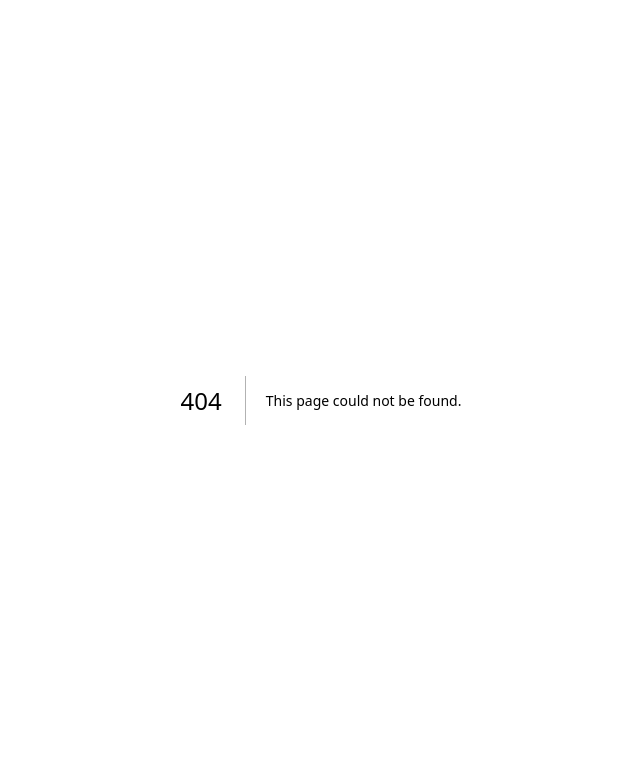
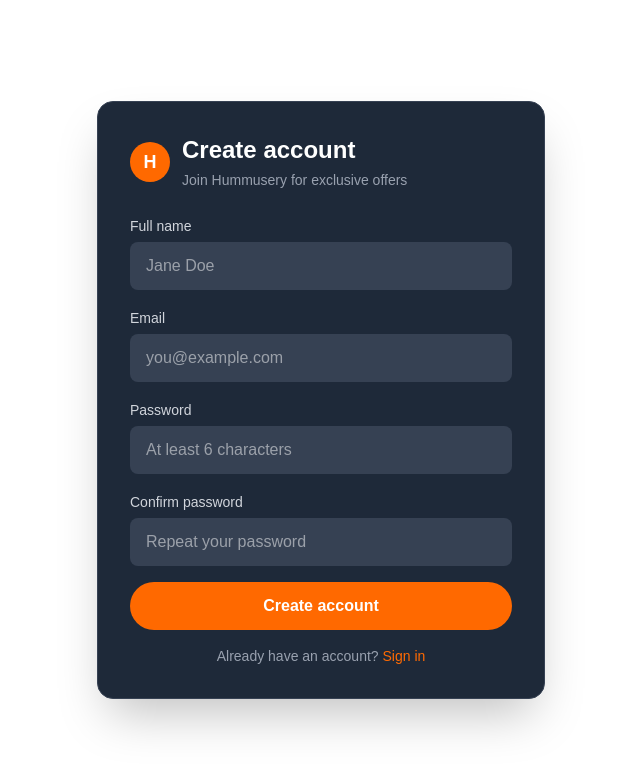
Before and after one commit to VIKAS1011-R/Hummusery, a Next.js app: page /signup in a window 1280 px wide. Before the commit this address had no page. Shown: the top 772 px of the page, without its empty margins (319-959 px from the left). Built offline with nearby package versions, Linux system fonts and the light colour scheme.

Commit message:
signin/signup

```diff
--- /dev/null
+++ b/src/app/components/AuthCard.tsx
@@ -0,0 +1,34 @@
+"use client";
+
+import React from "react";
+
+type Props = {
+  title: string;
+  subtitle?: string;
+  children: React.ReactNode;
+  footer?: React.ReactNode;
+};
+
+const AuthCard: React.FC<Props> = ({ title, subtitle, children, footer }) => {
+  return (
+    <div className="min-h-screen flex items-center justify-center px-4">
+      <div className="w-full max-w-md bg-gray-800 rounded-2xl shadow-2xl border border-gray-700 p-8">
+        <div className="flex items-center space-x-3 mb-6">
+          <div className="h-10 w-10 rounded-full bg-orange-500 flex items-center justify-center text-white text-lg font-bold">H</div>
+          <div>
+            <h1 className="text-2xl font-bold text-white">{title}</h1>
+            {subtitle && <p className="text-sm text-gray-400 mt-1">{subtitle}</p>}
+          </div>
+        </div>
+
+        <div className="space-y-4">
+          {children}
+        </div>
+
+        {footer && <div className="mt-6 text-center text-sm text-gray-400">{footer}</div>}
+      </div>
+    </div>
+  );
+};
+
+export default AuthCard;
--- a/src/app/components/Navbar.tsx
+++ b/src/app/components/Navbar.tsx
@@ -1,9 +1,14 @@
+"use client";
+
 import React, { useEffect, useState } from "react";
+import Link from "next/link";
+import { usePathname } from "next/navigation";
 import { Menu, X, ChefHat } from "lucide-react";
 
 const Navbar: React.FC = () => {
   const [isOpen, setIsOpen] = useState<boolean>(false);
   const [scrolled, setScrolled] = useState<boolean>(false);
+  const pathname = usePathname();
 
   useEffect(() => {
     const handleScroll = () => setScrolled(window.scrollY > 50);
@@ -11,6 +16,13 @@ const Navbar: React.FC = () => {
     window.addEventListener("scroll", handleScroll);
     return () => window.removeEventListener("scroll", handleScroll);
   }, []);
+
+  const closeMenu = () => setIsOpen(false);
+
+  const linkClass = (href: string) =>
+    `text-white transition-colors duration-200 ${
+      pathname === href ? "text-orange-500 font-semibold" : "hover:text-orange-500"
+    }`;
 
   return (
     <nav
@@ -22,18 +34,30 @@ const Navbar: React.FC = () => {
     >
       <div className="max-w-7xl mx-auto px-4 sm:px-6 lg:px-8">
         <div className="flex justify-between items-center h-20">
-          <div className="flex items-center space-x-2 cursor-pointer">
+          <Link href="/" className="flex items-center space-x-2 cursor-pointer">
             <ChefHat className="h-8 w-8 text-orange-500" />
             <span className="text-2xl font-bold text-white">Hummusery</span>
-          </div>
+          </Link>
 
-          <div className="hidden md:flex items-center space-x-8">
-            <a href="#home" className="text-white hover:text-orange-500 transition-colors duration-200">Home</a>
-            <a href="#menu" className="text-white hover:text-orange-500 transition-colors duration-200">Menu</a>
-            <a href="#contact" className="text-white hover:text-orange-500 transition-colors duration-200">Contact Us</a>
-            <button className="bg-orange-500 hover:bg-orange-600 text-white px-6 py-2 rounded-full transition-all duration-200 transform hover:scale-105">
-              Login
-            </button>
+          <div className="hidden md:flex items-center space-x-6">
+            <a href="#home" className={linkClass("/#home")}>Home</a>
+            <a href="#menu" className={linkClass("/#menu")}>Menu</a>
+            <a href="#contact" className={linkClass("/#contact")}>Contact Us</a>
+
+            <div className="flex items-center space-x-3">
+              <Link href="/login">
+                <button
+                  type="button"
+                  className={`px-5 py-2 rounded-full transition-all duration-200 ${
+                    pathname === "/login"
+                      ? "bg-orange-500 text-white transform scale-105"
+                      : "bg-transparent text-white border-2 border-transparent hover:bg-orange-500 hover:text-white"
+                  }`}
+                >
+                  Sign in
+                </button>
+              </Link>
+            </div>
           </div>
 
           <button
@@ -50,10 +74,21 @@ const Navbar: React.FC = () => {
       {isOpen && (
         <div className="md:hidden bg-gray-900 border-t border-gray-800">
           <div className="px-4 py-4 space-y-2">
-            <a href="#home" onClick={() => setIsOpen(false)} className="block px-4 py-2 text-white hover:bg-gray-800 rounded-lg">Home</a>
-            <a href="#menu" onClick={() => setIsOpen(false)} className="block px-4 py-2 text-white hover:bg-gray-800 rounded-lg">Menu</a>
-            <a href="#contact" onClick={() => setIsOpen(false)} className="block px-4 py-2 text-white hover:bg-gray-800 rounded-lg">Contact Us</a>
-            <button className="w-full mt-2 bg-orange-500 hover:bg-orange-600 text-white px-6 py-2 rounded-full" type="button">Login</button>
+            <a href="#home" onClick={closeMenu} className="block px-4 py-2 text-white hover:bg-gray-800 rounded-lg">
+              Home
+            </a>
+            <a href="#menu" onClick={closeMenu} className="block px-4 py-2 text-white hover:bg-gray-800 rounded-lg">
+              Menu
+            </a>
+            <a href="#contact" onClick={closeMenu} className="block px-4 py-2 text-white hover:bg-gray-800 rounded-lg">
+              Contact Us
+            </a>
+
+            <Link href="/login">
+              <a onClick={closeMenu} className="block w-full text-center px-4 py-2 mt-2 bg-transparent text-white border border-gray-700 rounded-lg hover:bg-gray-800">
+                Sign in
+              </a>
+            </Link>
           </div>
         </div>
       )}
--- /dev/null
+++ b/src/app/login/page.tsx
@@ -0,0 +1,79 @@
+"use client";
+
+import React, { useState } from "react";
+import AuthCard from "../components/AuthCard";
+
+export default function LoginPage() {
+  const [email, setEmail] = useState("");
+  const [password, setPassword] = useState("");
+  const [remember, setRemember] = useState(false);
+  const [error, setError] = useState<string | null>(null);
+
+  const handleSubmit = (e: React.FormEvent) => {
+    e.preventDefault();
+    setError(null);
+    if (!email || !password) {
+      setError("Please enter email and password");
+      return;
+    }
+    // placeholder: handle authentication
+    console.log("login", { email, password, remember });
+  };
+
+  return (
+    <AuthCard title="Welcome back" subtitle="Sign in to your Hummusery account">
+      <form onSubmit={handleSubmit} className="space-y-4">
+        {error && <div className="text-sm text-red-400">{error}</div>}
+
+        <label className="block">
+          <span className="text-sm text-gray-300">Email</span>
+          <input
+            type="email"
+            value={email}
+            onChange={(e) => setEmail(e.target.value)}
+            className="mt-1 w-full bg-gray-700 text-white px-4 py-3 rounded-lg focus:outline-none focus:ring-2 focus:ring-orange-500"
+            placeholder="you@example.com"
+            required
+          />
+        </label>
+
+        <label className="block">
+          <span className="text-sm text-gray-300">Password</span>
+          <input
+            type="password"
+            value={password}
+            onChange={(e) => setPassword(e.target.value)}
+            className="mt-1 w-full bg-gray-700 text-white px-4 py-3 rounded-lg focus:outline-none focus:ring-2 focus:ring-orange-500"
+            placeholder="••••••••"
+            required
+          />
+        </label>
+
+        <div className="flex items-center justify-between">
+          <label className="inline-flex items-center text-sm text-gray-300">
+            <input
+              type="checkbox"
+              checked={remember}
+              onChange={(e) => setRemember(e.target.checked)}
+              className="h-4 w-4 rounded bg-gray-700 text-orange-500 focus:ring-orange-500"
+            />
+            <span className="ml-2">Remember me</span>
+          </label>
+
+          <a href="#" className="text-sm text-orange-500 hover:underline">Forgot password?</a>
+        </div>
+
+        <button
+          type="submit"
+          className="w-full bg-orange-500 hover:bg-orange-600 text-white px-6 py-3 rounded-full font-semibold transition-transform transform hover:scale-105"
+        >
+          Sign in
+        </button>
+
+        <div className="text-center text-sm text-gray-400">
+          Don’t have an account? <a href="/signup" className="text-orange-500 hover:underline">Create one</a>
+        </div>
+      </form>
+    </AuthCard>
+  );
+}
--- /dev/null
+++ b/src/app/signup/page.tsx
@@ -0,0 +1,98 @@
+"use client";
+
+import React, { useState } from "react";
+import AuthCard from "../components/AuthCard";
+
+export default function SignupPage() {
+  const [name, setName] = useState("");
+  const [email, setEmail] = useState("");
+  const [password, setPassword] = useState("");
+  const [confirm, setConfirm] = useState("");
+  const [error, setError] = useState<string | null>(null);
+
+  const handleSubmit = (e: React.FormEvent) => {
+    e.preventDefault();
+    setError(null);
+    if (!name || !email || !password || !confirm) {
+      setError("Please fill out all fields");
+      return;
+    }
+    if (password !== confirm) {
+      setError("Passwords do not match");
+      return;
+    }
+    if (password.length < 6) {
+      setError("Password must be at least 6 characters");
+      return;
+    }
+    // placeholder: handle sign up
+    console.log("signup", { name, email });
+  };
+
+  return (
+    <AuthCard title="Create account" subtitle="Join Hummusery for exclusive offers">
+      <form onSubmit={handleSubmit} className="space-y-4">
+        {error && <div className="text-sm text-red-400">{error}</div>}
+
+        <label className="block">
+          <span className="text-sm text-gray-300">Full name</span>
+          <input
+            type="text"
+            value={name}
+            onChange={(e) => setName(e.target.value)}
+            className="mt-1 w-full bg-gray-700 text-white px-4 py-3 rounded-lg focus:outline-none focus:ring-2 focus:ring-orange-500"
+            placeholder="Jane Doe"
+            required
+          />
+        </label>
+
+        <label className="block">
+          <span className="text-sm text-gray-300">Email</span>
+          <input
+            type="email"
+            value={email}
+            onChange={(e) => setEmail(e.target.value)}
+            className="mt-1 w-full bg-gray-700 text-white px-4 py-3 rounded-lg focus:outline-none focus:ring-2 focus:ring-orange-500"
+            placeholder="you@example.com"
+            required
+          />
+        </label>
+
+        <label className="block">
+          <span className="text-sm text-gray-300">Password</span>
+          <input
+            type="password"
+            value={password}
+            onChange={(e) => setPassword(e.target.value)}
+            className="mt-1 w-full bg-gray-700 text-white px-4 py-3 rounded-lg focus:outline-none focus:ring-2 focus:ring-orange-500"
+            placeholder="At least 6 characters"
+            required
+          />
+        </label>
+
+        <label className="block">
+          <span className="text-sm text-gray-300">Confirm password</span>
+          <input
+            type="password"
+            value={confirm}
+            onChange={(e) => setConfirm(e.target.value)}
+            className="mt-1 w-full bg-gray-700 text-white px-4 py-3 rounded-lg focus:outline-none focus:ring-2 focus:ring-orange-500"
+            placeholder="Repeat your password"
+            required
+          />
+        </label>
+
+        <button
+          type="submit"
+          className="w-full bg-orange-500 hover:bg-orange-600 text-white px-6 py-3 rounded-full font-semibold transition-transform transform hover:scale-105"
+        >
+          Create account
+        </button>
+
+        <div className="text-center text-sm text-gray-400">
+          Already have an account? <a href="/login" className="text-orange-500 hover:underline">Sign in</a>
+        </div>
+      </form>
+    </AuthCard>
+  );
+}
```
